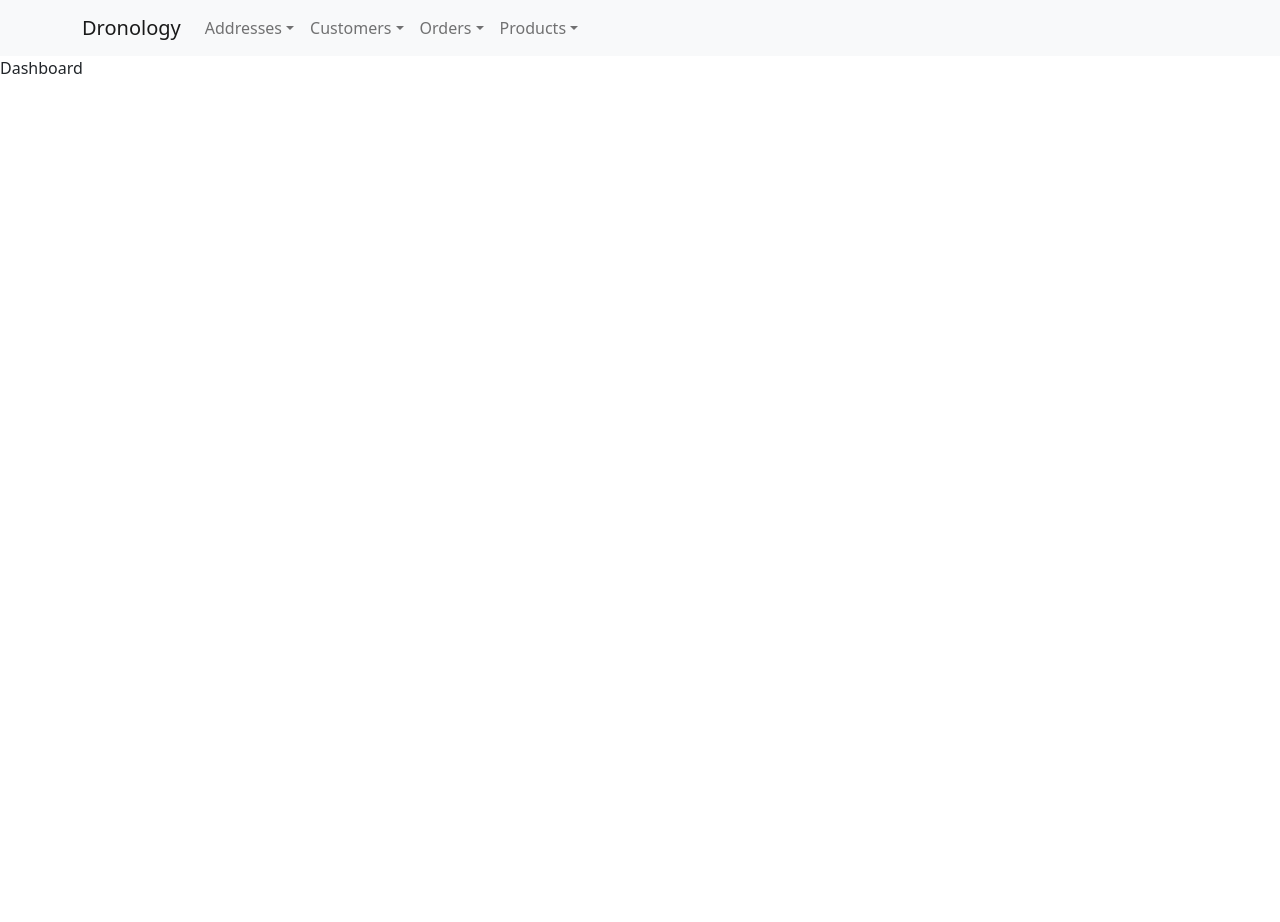
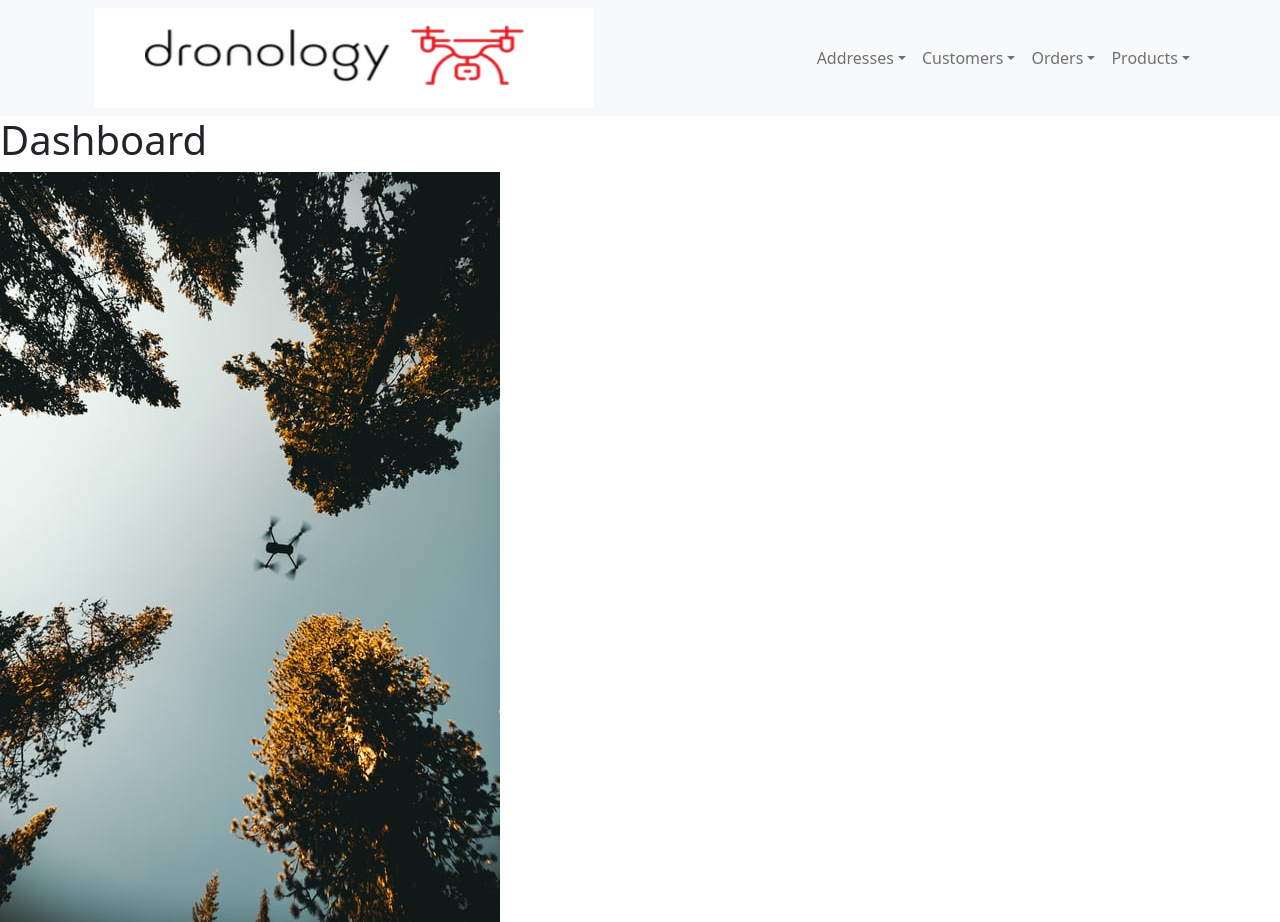
Before and after one commit to amex-bootcamp/final-capstone-client, a React (Create React App) app: page / in a window 1280 px wide. Before the commit the page ends 800 px from the top, so only its background shows below. Built offline with nearby package versions, Linux system fonts and the light colour scheme.

Commit message:
adds logo onto nav bar but needs more styling

```diff
--- a/src/components/Dashboard/Dashboard.js
+++ b/src/components/Dashboard/Dashboard.js
@@ -1,8 +1,17 @@
 import React, { Component } from "react";
-
+// import logo from "../../../public/images/logo.png";
+import { Image } from "react-bootstrap";
 class Dashboard extends Component {
   render() {
-    return <div>Dashboard</div>;
+    return (
+      <>
+        <h1>Dashboard</h1>
+        <Image
+          src={process.env.PUBLIC_URL + "/images/longDronePic.jpg"}
+          alt="longDronePic"
+        />
+      </>
+    );
   }
 }
 
--- a/src/components/Navigation/Navigation.js
+++ b/src/components/Navigation/Navigation.js
@@ -1,6 +1,6 @@
 import React, { Component } from "react";
 import { Link } from "react-router-dom";
-import { Navbar, Container, Nav, NavDropdown } from "react-bootstrap";
+import { Navbar, Container, Nav, NavDropdown, Image } from "react-bootstrap";
 
 class Navigation extends Component {
   render() {
@@ -26,7 +26,24 @@ class Navigation extends Component {
       // </nav>
       <Navbar bg="light" expand="lg">
         <Container>
-          <Navbar.Brand href="/">Dronology</Navbar.Brand>
+          {/* <Navbar.Brand href="/">
+            {" "}
+            <Image
+              src={process.env.PUBLIC_URL + "/images/logo.png"}
+              alt="logo"
+            />
+          </Navbar.Brand> */}
+          <Container>
+            <Navbar.Brand href="/">
+              <img
+                src={process.env.PUBLIC_URL + "/images/logo.png"}
+                width="500"
+                height="100"
+                className="d-inline-block align-top"
+                alt="React Bootstrap logo"
+              />
+            </Navbar.Brand>
+          </Container>
           <Navbar.Toggle aria-controls="basic-navbar-nav" />
           <Navbar.Collapse id="basic-navbar-nav">
             <Nav className="me-auto">
```
